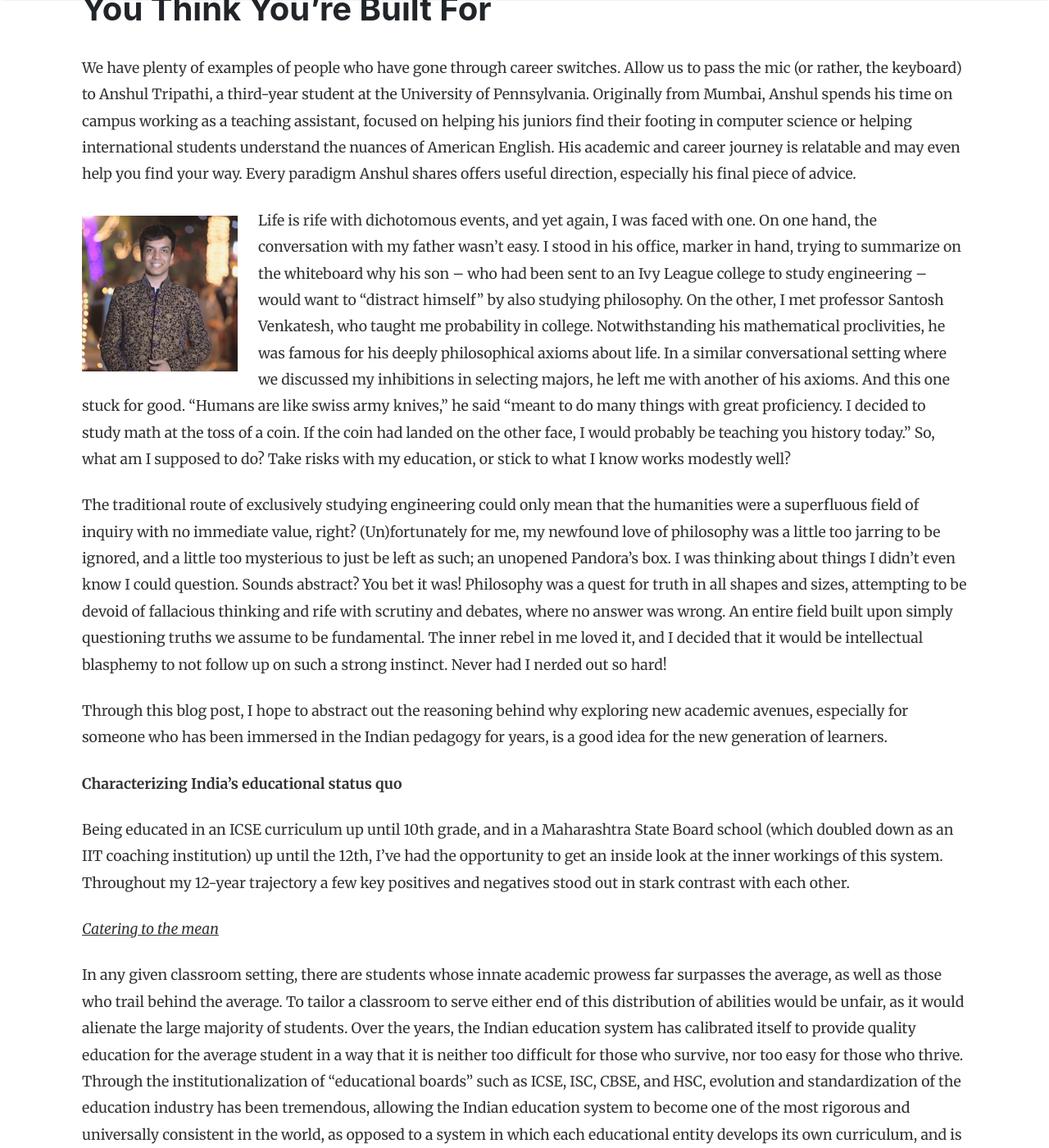
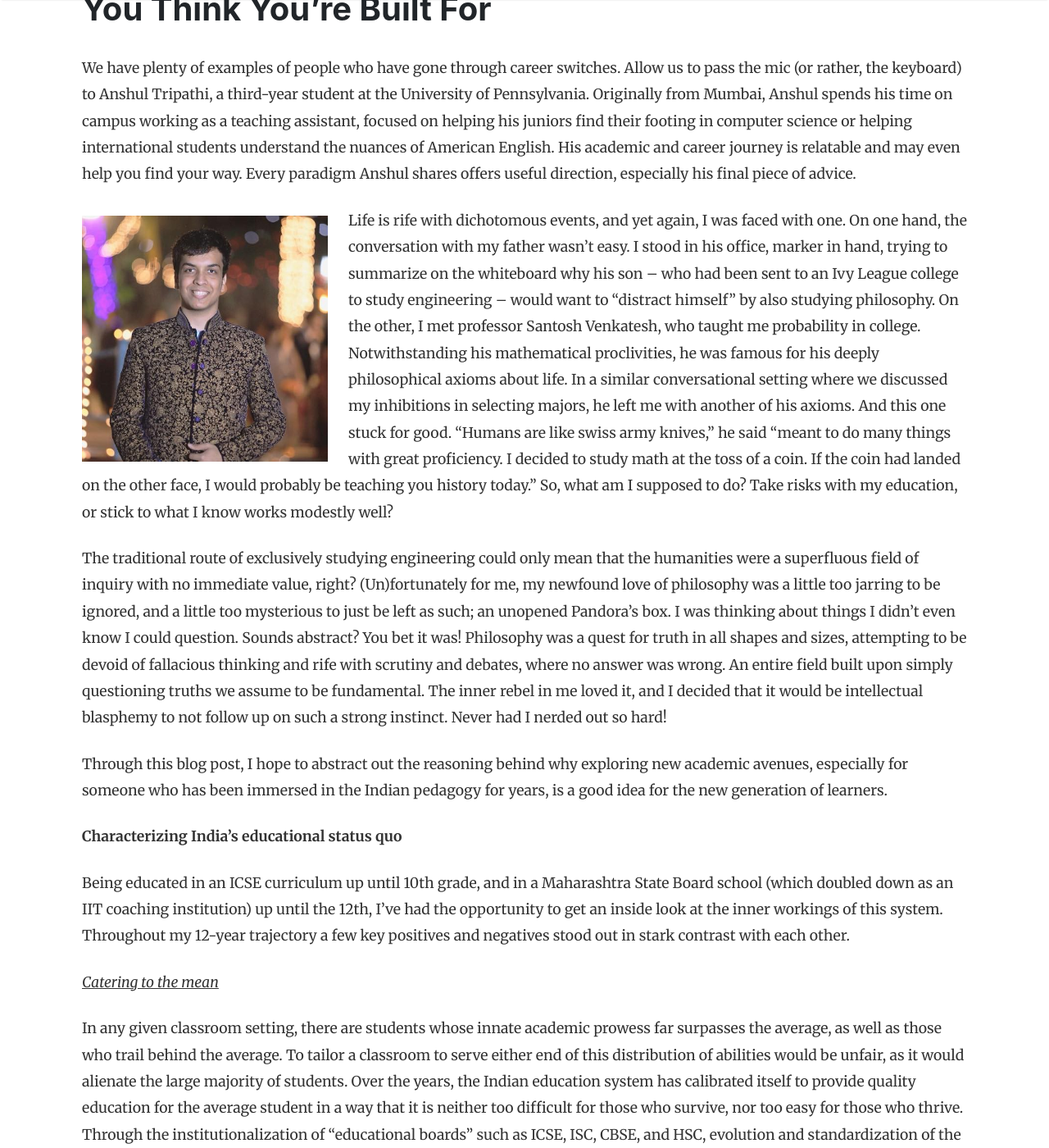
Before and after one commit to lore-blog/lore-blog.github.io, a Jekyll site: the page built from _posts/2019-10-17-swiss-army-knives.md, in a window 1280 px wide and 1400 px high, scrolled down 292 px. Shown: the whole window at 82% size. Built offline with Jekyll 4.4.1, drawn with Linux system fonts in a browser that asks for light colours; nearby versions of some CDN libraries.

Commit message:
swiss anush image fixed

```diff
--- a/assets/css/screen.css
+++ b/assets/css/screen.css
@@ -83,7 +83,7 @@ section.recent-posts {
   margin-bottom: 20px
 }
 .img-inline{
-  width: 190px;
+  width: 300px;
   margin: 10px 25px 0 0;
   float: left;
   display:inline-block;
```
